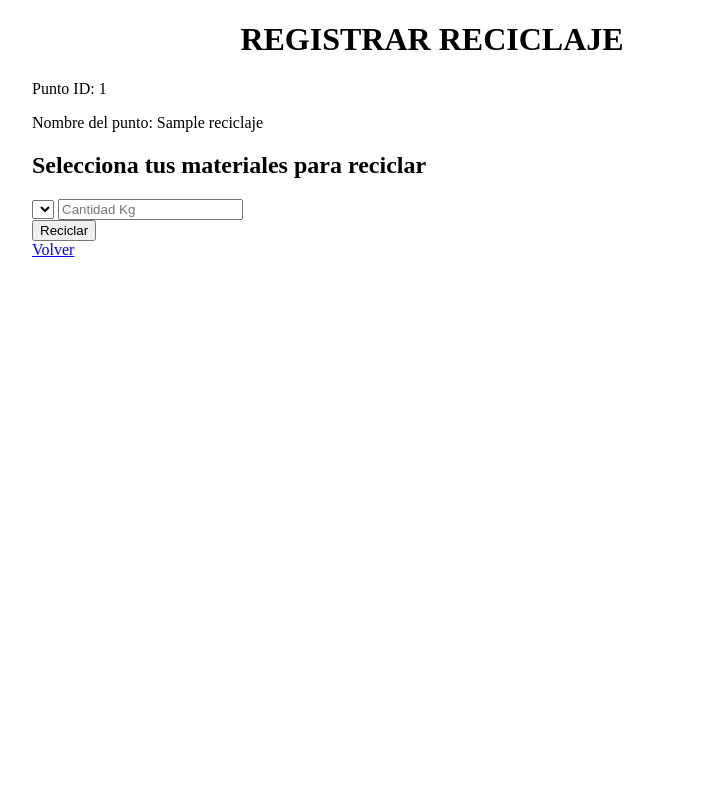
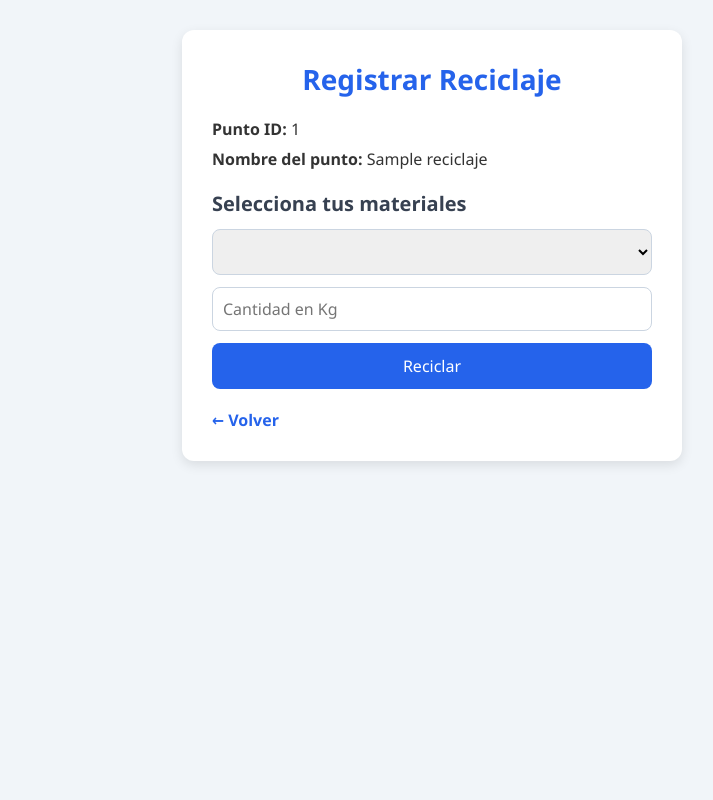
Before and after one commit to Shezitt/TBD, a PHP site: page /registrarReciclaje.php?id=1 in a window 1280 px wide. Shown: the whole page, without its empty margins (208-921 px from the left). Run offline with PHP 8.4, Linux system fonts and the light colour scheme; the visitor is signed in with stand-in values (Sample User, id 1); tables that the repository leaves empty hold one stand-in row (values such as "Sample post"); lists and menus that the app fills with data are empty.

Commit message:
update registrarReciclaje.php: add estilos

```diff
--- a/web/registrarReciclaje.php
+++ b/web/registrarReciclaje.php
@@ -14,42 +14,141 @@
 
 ?>
 <!DOCTYPE html>
-<html lang="en">
+<html lang="es">
 <head>
     <meta charset="UTF-8">
     <meta name="viewport" content="width=device-width, initial-scale=1.0">
     <title>Registrar reciclaje</title>
     <style>
+        * {
+            box-sizing: border-box;
+            font-family: 'Segoe UI', Tahoma, Geneva, Verdana, sans-serif;
+            margin: 0;
+            padding: 0;
+        }
+
+        body {
+            background-color: #f1f5f9;
+            color: #333;
+            display: flex;
+            justify-content: center;
+            align-items: flex-start;
+            min-height: 100vh;
+            padding: 30px;
+        }
+
         .container {
-            max-width: 800px;
-            margin: auto;
+            background-color: #ffffff;
+            max-width: 500px;
+            width: 100%;
+            padding: 30px;
+            border-radius: 12px;
+            box-shadow: 0 4px 12px rgba(0,0,0,0.1);
         }
-        .container .header {
+
+        .header h1 {
             text-align: center;
+            color: #2563eb;
+            margin-bottom: 20px;
+            font-size: 28px;
+        }
+
+        .info {
+            margin-bottom: 20px;
+        }
+
+        .info p {
+            margin-bottom: 8px;
+            font-size: 16px;
+        }
+
+        h2 {
+            margin-bottom: 12px;
+            font-size: 20px;
+            color: #374151;
+        }
+
+        form {
+            display: flex;
+            flex-direction: column;
+            gap: 12px;
+        }
+
+        select, input[type="text"] {
+            padding: 10px;
+            border: 1px solid #cbd5e1;
+            border-radius: 8px;
+            font-size: 16px;
+            transition: border-color 0.3s;
+        }
+
+        select:focus, input[type="text"]:focus {
+            border-color: #2563eb;
+            outline: none;
+        }
+
+        input[type="submit"] {
+            background-color: #2563eb;
+            color: white;
+            padding: 12px;
+            border: none;
+            border-radius: 8px;
+            font-size: 16px;
+            cursor: pointer;
+            transition: background-color 0.3s;
+        }
+
+        input[type="submit"]:hover {
+            background-color: #1d4ed8;
+        }
+
+        .message {
+            margin-top: 20px;
+            padding: 15px;
+            border-radius: 8px;
+            text-align: center;
+        }
+
+        .success {
+            background-color: #d1fae5;
+            color: #065f46;
+        }
+
+        .error {
+            background-color: #fee2e2;
+            color: #991b1b;
+        }
+
+        a {
+            display: inline-block;
+            margin-top: 20px;
+            text-decoration: none;
+            color: #2563eb;
+            font-weight: bold;
+            text-align: center;
+        }
+
+        a:hover {
+            text-decoration: underline;
         }
     </style>
 </head>
 <body>
     <div class="container">
         <div class="header">
-            <h1>REGISTRAR RECICLAJE</h1>
+            <h1>Registrar Reciclaje</h1>
         </div>
 
-        <div class="cuerpo">
+        <div class="info">
+            <p><strong>Punto ID:</strong> <?php echo $idPunto; ?></p>
+            <p><strong>Nombre del punto:</strong> <?php echo $punto['nombre']; ?></p>
+        </div>
 
-            <p>
-                Punto ID: <?php echo $idPunto; ?>
-            </p>
-            <p>
-                Nombre del punto: <?php echo $punto['nombre']; ?>
-            </p>
-
-            <h2>Selecciona tus materiales para reciclar</h2>
+        <h2>Selecciona tus materiales</h2>
 
         <form method="POST">
-                <select name="material" id="">
+            <select name="material" required>
                 <?php
-
                     $stmt = $conn->prepare("CALL sp_getMaterialesPuntoReciclaje(?);");
                     $stmt->bind_param("i", $idPunto);
                     $stmt->execute();
@@ -58,18 +157,17 @@
 
                     while ($fila = $materiales->fetch_assoc()) {
                         $idMaterial = $fila['idMaterial'];
-                            echo "<option value='$idMaterial'>" . $fila['nombre'] . "</option>";
+                        echo "<option value='$idMaterial'>" . htmlspecialchars($fila['nombre']) . "</option>";
                     }
+                ?>
+            </select>
 
-                    ?>
+            <input name="cantidad" type="text" placeholder="Cantidad en Kg" required pattern="^[0-9]+(\.[0-9]{1,2})?$" title="Introduce una cantidad válida">
 
-                </select>
-                <input name="cantidad" type="text" placeholder="Cantidad Kg"> <br>
             <input name="reciclar" type="submit" value="Reciclar">
         </form>
 
         <?php
-
             if (isset($_POST['reciclar'])) {
                 $idMaterial = $_POST['material'];
                 $cantidad = (double) $_POST['cantidad'];
@@ -79,24 +177,17 @@
                 $estado = $stmt->execute();
                 $stmt->close();
 
-
                 if ($estado) {
                     $resultado = $conn->query("SELECT @p_puntos_ganados AS puntosGanados");
                     $fila = $resultado->fetch_assoc();
-                        echo "<h3>Gracias por tu reciclaje!!</h3>";
-                        echo "Recibiste <b>" .$fila['puntosGanados'] . "</b> puntos!!";
+                    echo "<div class='message success'><h3>¡Gracias por reciclar!</h3>Recibiste <strong>" . $fila['puntosGanados'] . "</strong> puntos</div>";
                 } else {
-                        echo "<h3>Algo salió mal</h3>";
+                    echo "<div class='message error'><h3>Algo salió mal</h3></div>";
                 }
-
             }
-
         ?>
 
-        </div>
-
-        <a href="puntosReciclajeCercanos.php">Volver</a>
-
+        <a href="puntosReciclajeCercanos.php">← Volver</a>
     </div>
 </body>
 </html>
```
Lines whose indentation alone changed are shown as unchanged.
